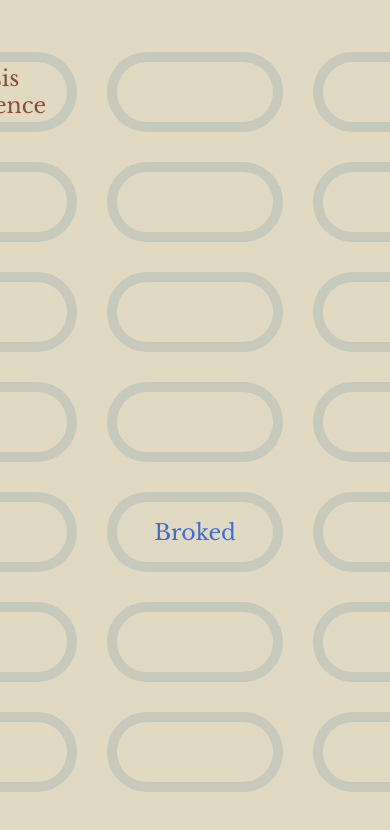
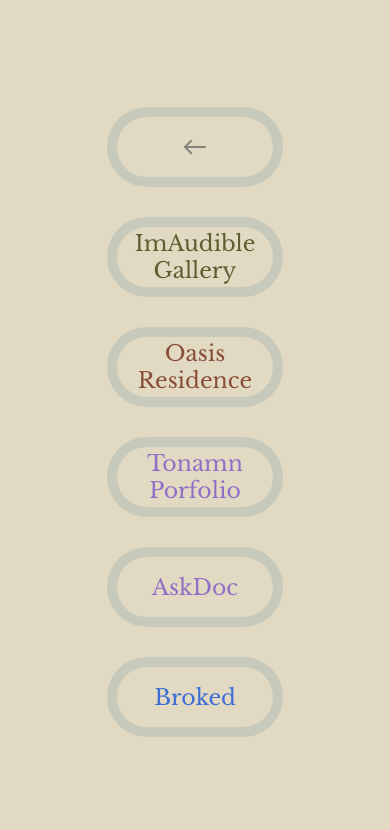
Before and after one commit to phantomcorn/site, a Next.js app: page /portfolio in a window 390 px wide. Shown: the top 830 px of the page. Built offline with nearby package versions, Linux system fonts and the light colour scheme.

Commit message:
portfolio page mobile styling

```diff
--- a/src/app/portfolio/page.js
+++ b/src/app/portfolio/page.js
@@ -61,20 +61,29 @@ export default function Portfolio() {
                 <Button variant="color1" onClick={(e) => showProject(e, "imaudible")} onMouseEnter={() => preload("imaudible")}> ImAudible Gallery </Button>
                 <Button variant="color4" onClick={(e) => showProject(e, "oasis-residence")} onMouseEnter={() => preload("oasis-residence")}> Oasis Residence </Button>
                 {[...Array(11)].map((_, index) => (
-                    <Button key={index}/>
+                    <div className={styles.fake}>
+                        <Button key={index}/>
+                    </div>
+
                 ))}
                 <Button variant="color3" onClick={(e) => showProject(e, "tonamn-portfolio")} onMouseEnter={() => preload("tonamn-portfolio")}> Tonamn Porfolio </Button>
 
                 {[...Array(11)].map((_, index) => (
-                    <Button key={index}/>
+                    <div className={styles.fake}>
+                        <Button key={index}/>
+                    </div>
                 ))}
                 <Button variant="color3" onClick={(e) => showProject(e, "askdoc")} onMouseEnter={() => preload("askdoc")}> AskDoc </Button>
                 {[...Array(4)].map((_, index) => (
-                    <Button key={index}/>
+                    <div className={styles.fake}>
+                        <Button key={index}/>
+                    </div>
                 ))}
                 <Button variant="color2" onClick={(e) => showProject(e, "broked")}> Broked </Button>
-                {[...Array(16)].map((_, index) => (
-                    <Button key={index}/>
+                {[...Array(17)].map((_, index) => (
+                    <div className={styles.fake}>
+                        <Button key={index}/>
+                    </div>
                 ))}
             </div>
             {pageActive && <PortfolioPage ref={portPageRef} pageActive={pageActive} setPageActive={setPageActive}></PortfolioPage>}
--- a/src/app/portfolio/page.module.scss
+++ b/src/app/portfolio/page.module.scss
@@ -1,3 +1,4 @@
+@import "./../breakpoints.scss";
 .page {
     width: 100vw;
     height: 100vh; /* Fullscreen */
@@ -24,3 +25,21 @@
 
     }
 }
+
+
+
+@include respond-below($bp-xs)  {
+    .page{
+        .grid {
+            display: flex;
+            flex-direction: column;
+            align-items: center;
+        }
+
+        .fake {
+            display: none;
+        }
+
+    }
+
+}
```
